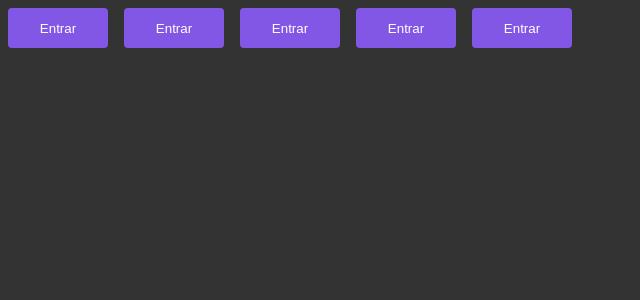
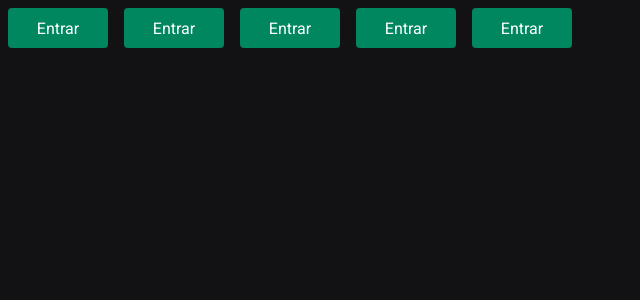
Before and after one commit to CaioVinicius7/ignite-timer, a React (Vite) app: page / in a window 1280 px wide. Shown: the top 300 px of the page, without its empty margins (0-640 px from the left). Built offline with nearby package versions, Linux system fonts and the light colour scheme.

Commit message:
Estrutura da aplicação - Cores & fonte

```diff
--- a/index.html
+++ b/index.html
@@ -1,9 +1,19 @@
 <!DOCTYPE html>
-<html lang="en">
+<html lang="pt-br">
   <head>
     <meta charset="UTF-8" />
+
+    <link rel="preconnect" href="https://fonts.googleapis.com" />
+    <link rel="preconnect" href="https://fonts.gstatic.com" crossorigin />
+
+    <meta name="viewport" content="width=device-width, initial-scale=1.0" />
     <!-- <link rel="icon" type="image/svg+xml" href="/src/favicon.svg" /> -->
-    <meta name="viewport" content="width=device-width, initial-scale=1.0" />
+
+    <link
+      href="https://fonts.googleapis.com/css2?family=Roboto+Mono:ital,wght@1,700&family=Roboto:wght@400;700&display=swap"
+      rel="stylesheet"
+    />
+
     <title>Ignite Timer</title>
   </head>
   <body>
--- a/src/components/Button.styles.ts
+++ b/src/components/Button.styles.ts
@@ -20,7 +20,7 @@
   border: 0;
   margin: 8px;
 
-  background-color: ${(props) => props.theme.primary};
+  background-color: ${(props) => props.theme["green-500"]};
   color: ${(props) => props.theme.white};
 
   /* ${(props) => {
--- a/src/styles/global.ts
+++ b/src/styles/global.ts
@@ -7,8 +7,19 @@
     box-sizing: border-box;
   }
 
+  :focus {
+    outline: 0;
+    box-shadow: 0 0 0 2px ${(props) => props.theme["green-500"]};
+  }
+
   body {
-    background: #333;
-    color: #fff;
+    background: ${(props) => props.theme["gray-900"]};
+    color: ${(props) => props.theme["gray-300"]};
   }
-`;
+
+  body, input, textarea, button {
+    font-family: "Roboto", sans-serif;
+    font-weight: 400;
+    font-size: 1rem;
+  }
+  `;
--- a/src/styles/themes/default.ts
+++ b/src/styles/themes/default.ts
@@ -1,5 +1,21 @@
 export const defaultTheme = {
-  white: "#ffffff",
-  primary: "#8257e6",
-  secondary: "orange"
+  white: "#FFF",
+
+  "gray-100": "#E1E1E6",
+  "gray-300": "#C4C4CC",
+  "gray-400": "#8D8D99",
+  "gray-500": "#7C7C8A",
+  "gray-600": "#323238",
+  "gray-700": "#29292E",
+  "gray-800": "#202024",
+  "gray-900": "#121214",
+
+  "green-300": "#00B37E",
+  "green-500": "#00875F",
+  "green-700": "#015F43",
+
+  "red-500": "#AB222E",
+  "red-700": "#7A1921",
+
+  "yellow-500": "#FBA94C"
 };
```
Also changed, not shown: 1 other file (tests, documents, lock files or other folders).
